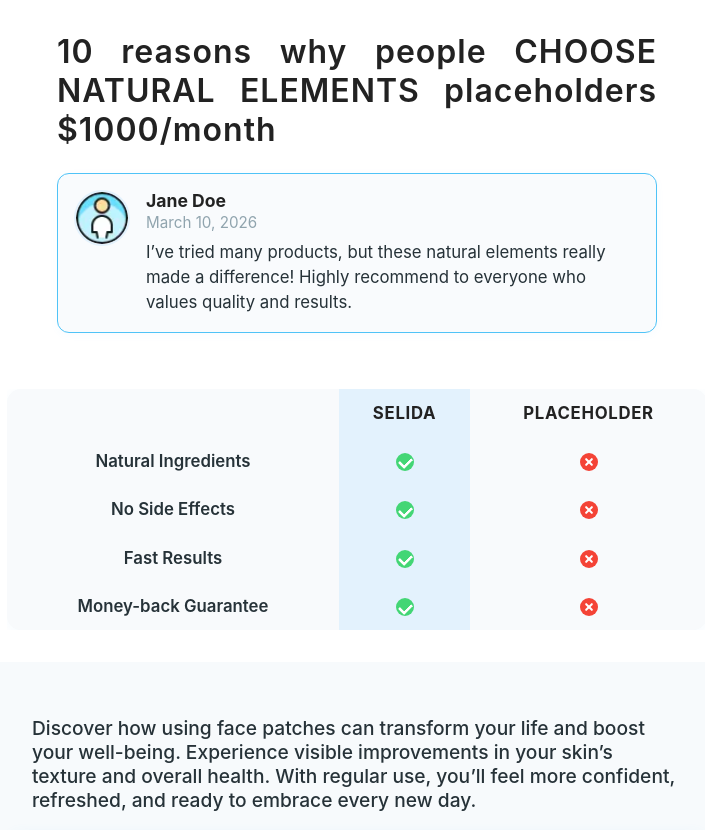
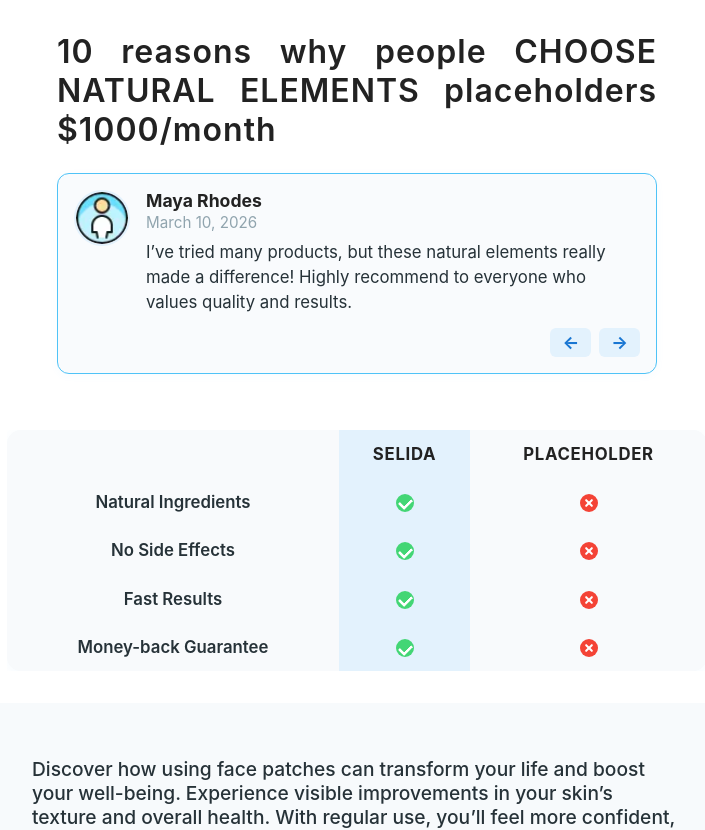
Before and after one commit to AnKub/Landing, a Next.js app: page / in a window 1280 px wide. Shown: the top 830 px of the page, without its empty margins (283-988 px from the left). Built offline with nearby package versions, Linux system fonts and the light colour scheme.

Commit message:
addtestimonial

```diff
--- a/src/app/components/1Hero/Testimonial/Testimonial.module.scss
+++ b/src/app/components/1Hero/Testimonial/Testimonial.module.scss
@@ -3,6 +3,7 @@
   flex-direction: row;
   align-items: flex-start;
   width: 100%;
+  min-height: 200px;
   max-width: 600px;
   margin: 0 auto 24px auto;
   padding: 16px;
@@ -67,6 +68,27 @@
   }
 }
 
+.controls {
+  display: flex;
+  gap: 8px;
+  margin-top: 12px;
+  justify-content: flex-end;
+}
+.controls button {
+  background: #e3f2fd;
+  border: none;
+  border-radius: 6px;
+  color: #1976d2;
+  font-size: 1.1rem;
+  font-weight: 700;
+  padding: 4px 12px;
+  cursor: pointer;
+  transition: background 0.2s;
+}
+.controls button:hover {
+  background: #b3e5fc;
+}
+
 // @media (min-width: 1024px) {
 //   .testimonial {
 //     max-width: 420px;
--- a/src/app/components/1Hero/Testimonial/Testimonial.tsx
+++ b/src/app/components/1Hero/Testimonial/Testimonial.tsx
@@ -1,20 +1,31 @@
+"use client";
+
+import { useState } from 'react';
+import testimonData from './testimonialsData';
 import styles from './Testimonial.module.scss';
 
+
+
 export default function Testimonial() {
+  const [index, setIndex] = useState(0);
+
+  const prev = () => setIndex(i => (i === 0 ? testimonData.length - 1 : i - 1));
+  const next = () => setIndex(i => (i === testimonData.length - 1 ? 0 : i + 1));
+
+  const t = testimonData[index];
+
   return (
     <div className={styles.testimonial}>
       <div className={styles.avatarBlock}>
-        <img
-          className={styles.avatar}
-          src="/images/ava-user.webp"
-          alt="User avatar"
-        />
+        <img className={styles.avatar} src={t.avatar} alt="User avatar" />
       </div>
       <div className={styles.content}>
-        <div className={styles.name}>Jane Doe</div>
-        <div className={styles.date}>March 10, 2026</div>
-        <div className={styles.comment}>
-          I’ve tried many products, but these natural elements really made a difference! Highly recommend to everyone who values quality and results.
+        <div className={styles.name}>{t.name}</div>
+        <div className={styles.date}>{t.date}</div>
+        <div className={styles.comment}>{t.comment}</div>
+        <div className={styles.controls}>
+          <button onClick={prev}>←</button>
+          <button onClick={next}>→</button>
         </div>
       </div>
     </div>
--- /dev/null
+++ b/src/app/components/1Hero/Testimonial/testimonialsData.ts
@@ -0,0 +1,22 @@
+
+const testimonials = [
+  {
+    avatar: '/images/ava-user.webp',
+    name: 'Maya Rhodes',
+    date: 'March 10, 2026',
+    comment: 'I’ve tried many products, but these natural elements really made a difference! Highly recommend to everyone who values quality and results.',
+  },
+  {
+    avatar: '/images/ava-user2.webp',
+    name: 'Claire Whittaker',
+    date: 'March 8, 2026',
+    comment: 'Selida patches are gentle and effective. My skin feels fresher every morning!',
+  },
+  {
+    avatar: '/images/ava-user3.webp',
+    name: 'Lina White',
+    date: 'March 5, 2026',
+    comment: 'Great support and visible results. Will buy again!',
+  },
+];
+export default testimonials;
```
Also changed, not shown: public/images/ava-user2.webp (added), public/images/ava-user3.webp (added).
